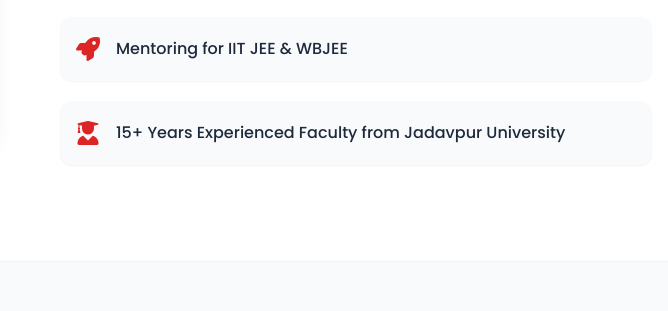
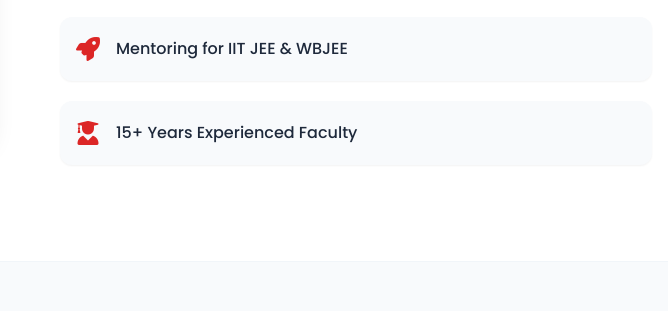
Before and after one commit to akashsingh11ak11-art/ncubit, a plain HTML site: page index.html in a window 1280 px wide. Shown: the part 1075-1386 px from the top of the page, 612-1280 px from the left. Drawn offline with nearby package versions, Linux system fonts and the light colour scheme.

Commit message:
Update index.html

```diff
--- a/index.html
+++ b/index.html
@@ -143,7 +143,7 @@
                         <li class="flex items-center gap-4 bg-slate-50 p-3 md:p-4 rounded-xl shadow-sm hover:shadow-md transition-shadow"><i class="fas fa-bullseye text-red-600 text-xl md:text-2xl"></i> One-on-One Guidance & Monitoring</li>
                         <li class="flex items-center gap-4 bg-slate-50 p-3 md:p-4 rounded-xl shadow-sm hover:shadow-md transition-shadow"><i class="fas fa-book-open text-red-600 text-xl md:text-2xl"></i> Expertise in CBSE, ICSE, ISC & WB Boards</li>
                         <li class="flex items-center gap-4 bg-slate-50 p-3 md:p-4 rounded-xl shadow-sm hover:shadow-md transition-shadow"><i class="fas fa-rocket text-red-600 text-xl md:text-2xl"></i> Mentoring for IIT JEE & WBJEE</li>
-                        <li class="flex items-center gap-4 bg-slate-50 p-3 md:p-4 rounded-xl shadow-sm hover:shadow-md transition-shadow"><i class="fas fa-user-graduate text-red-600 text-xl md:text-2xl"></i> 15+ Years Experienced Faculty from Jadavpur University</li>
+                        <li class="flex items-center gap-4 bg-slate-50 p-3 md:p-4 rounded-xl shadow-sm hover:shadow-md transition-shadow"><i class="fas fa-user-graduate text-red-600 text-xl md:text-2xl"></i> 15+ Years Experienced Faculty </li>
                     </ul>
                 </div>
             </div>
```
